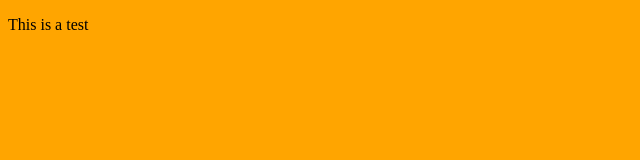
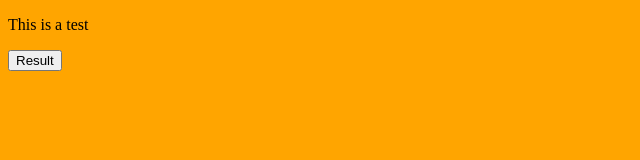
Before and after one commit to coda92056/website, a plain HTML site: page index.html in a window 1280 px wide. Shown: the whole page, without its empty margins (0-640 px from the left). Drawn offline with Linux system fonts and the light colour scheme.

Commit message:
added js code to index.html

```diff
--- a/index.html
+++ b/index.html
@@ -3,8 +3,13 @@
 <head>
 <link rel="stylesheet" type="text/css" href="css/style.css">
 <title>Website Home page</title>
+<script src="scripts/javascript.js">
+</script>
 </head>
 <body>
 <p>This is a test </p>
+<form>
+  <input type="button" value="Result" onclick="display()"/>
+</form>
 </body>
 </html>
```
